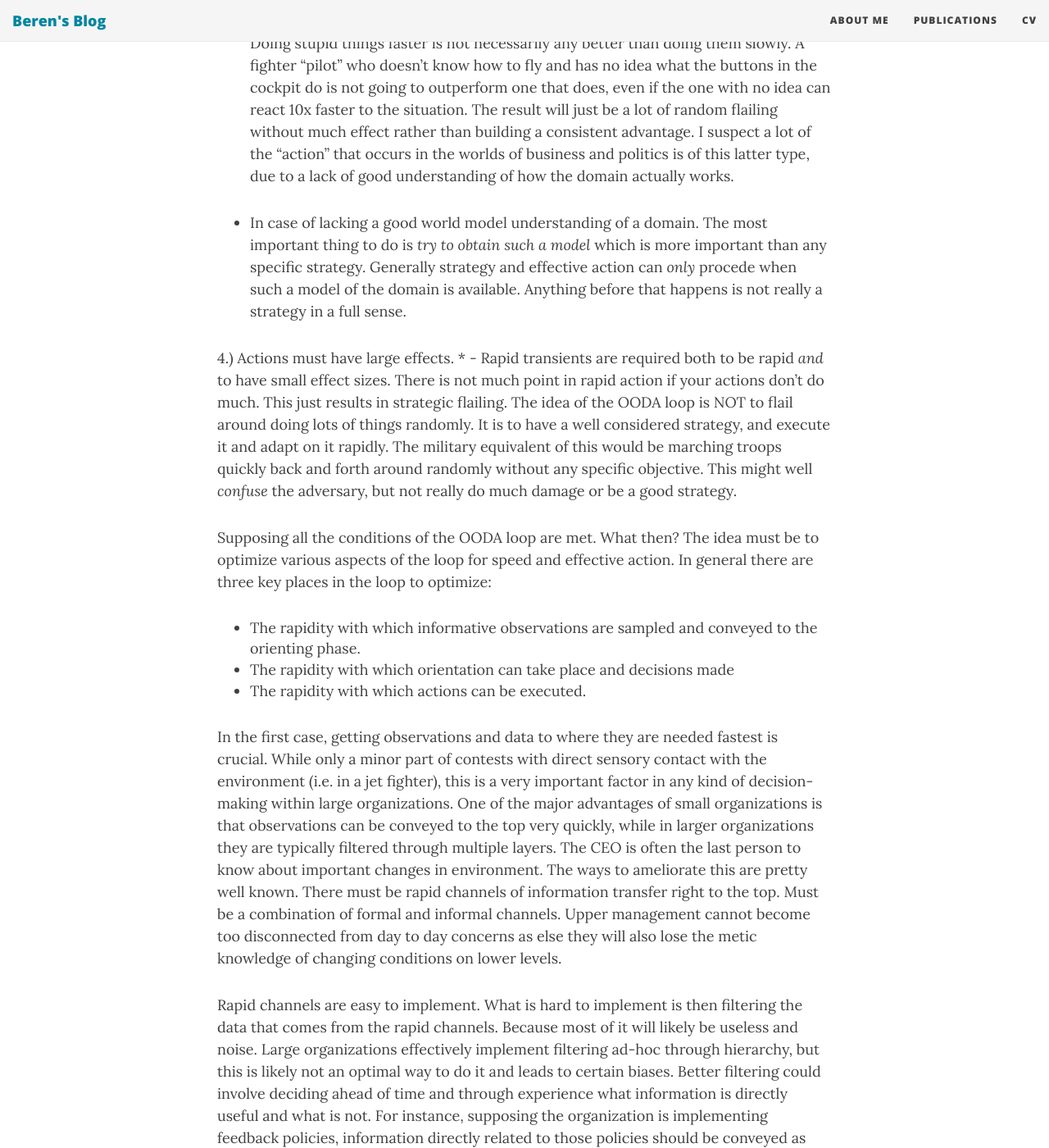
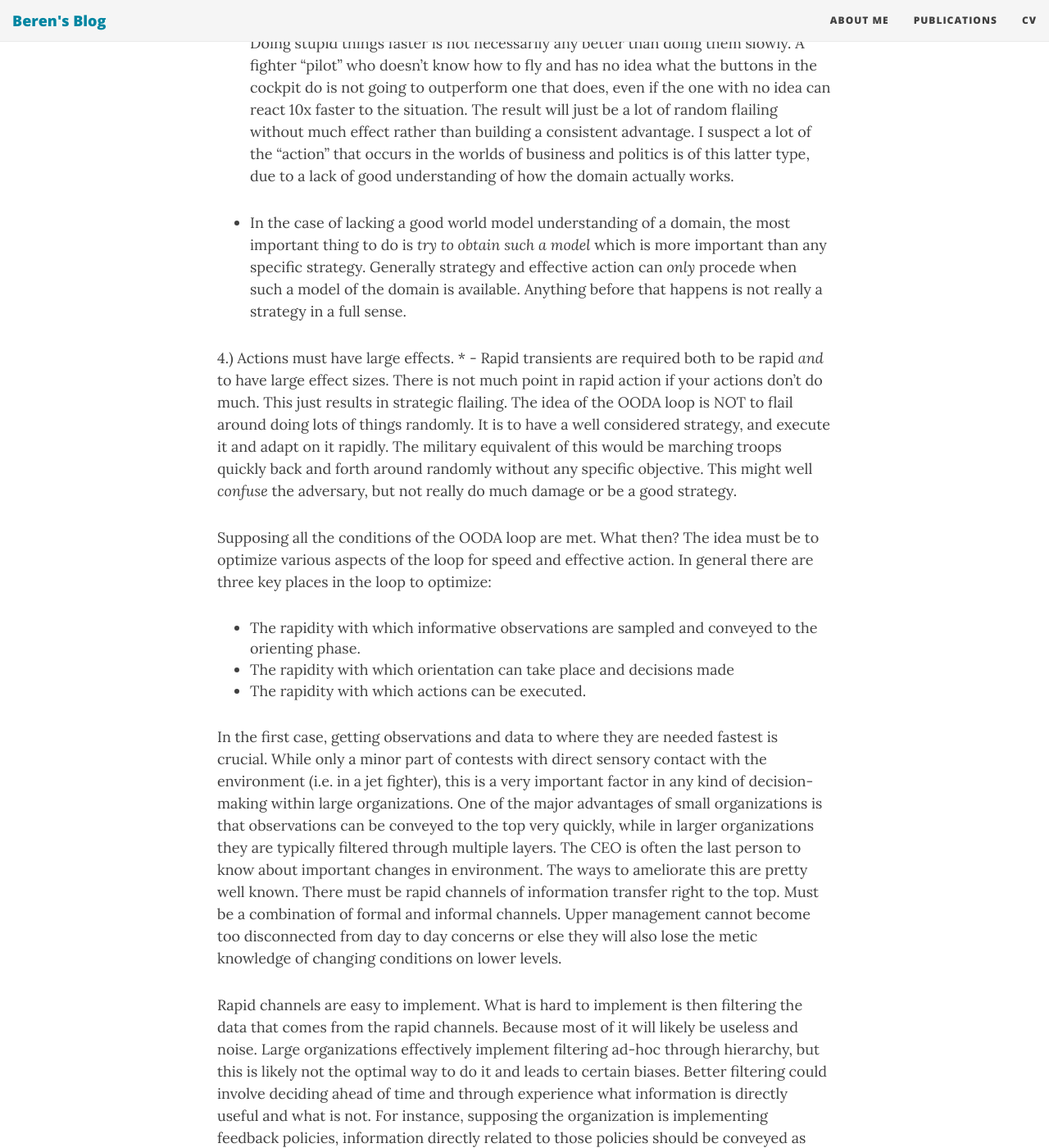
Before and after one commit to BerenMillidge/BerenMillidge.github.io, a Jekyll site: the page built from _posts/2019-12-13-Initial-Thoughts-On-Boyd.md, in a window 1280 px wide and 1400 px high, scrolled down 2479 px. Shown: the whole window at 82% size. Built offline with Jekyll 4.4.1, drawn with Linux system fonts in a browser that asks for light colours; nearby versions of some CDN libraries; some of the changed text lies outside the part shown.

Commit message:
fixes and rewording for clarity

```diff
--- a/_posts/2019-12-13-Initial-Thoughts-On-Boyd.md
+++ b/_posts/2019-12-13-Initial-Thoughts-On-Boyd.md
@@ -24,29 +24,29 @@
   - This is necessary because the OODA loop theory requires a single or a couple of distinguished adversaries. If there are a large number of players, for instance in financial markets, then each player is not really orienting on what you specifically are doing, but to what some aggregate of activity over all players are doing. This does not mean that rapid orientation and action are not useful in this scenario, they very definitely are. Being able to act on new information faster than other market participants is a *huge* advantage, but it removes the compounding effect of the OODA loop. Your adversaries orientation ability is not progressively destroyed by your faster cycling within the loop. The benefits are constant rather than cascading.
 
  3.) A good model of strategic game is known to all participants; downstream effects of actions are predictable.
-  - the OODA loop is only effective *uf* a solid dynamics model of the world is known beforehand, and so are the effects of actions. It is impossible to really formulate any kind of strategy
+  - the OODA loop is only effective *if* a solid dynamics model of the world is known beforehand, and so are the effects of actions. It is impossible to really formulate any kind of strategy
   without this kind of knowledge and understanding of your domain. Doing stupid things faster is not necessarily any better than doing them slowly. A fighter "pilot" who doesn't know how to fly and has no idea what the buttons in the cockpit do is not going to outperform one that does, even if the one with no idea can react 10x faster to the situation. The result will just be a lot of random flailing without much effect rather than building a consistent advantage. I suspect a lot of the "action" that occurs in the worlds of business and politics is of this latter type, due to a lack of good understanding of how the domain actually works.
 
-  - In case of lacking a good world model understanding of a domain. The most important thing to do is *try to obtain such a model* which is more important than any specific strategy. Generally strategy and effective action can *only* procede when such a model of the domain is available. Anything before that happens is not really a strategy in a full sense.
+  - In the case of lacking a good world model understanding of a domain, the most important thing to do is *try to obtain such a model* which is more important than any specific strategy. Generally strategy and effective action can *only* procede when such a model of the domain is available. Anything before that happens is not really a strategy in a full sense.
 
   4.) Actions must have large effects.
-    * - Rapid transients are required both to be rapid *and* to have small effect sizes. There is not much point in rapid action if your actions don't do much. This just results in strategic flailing. The idea of the OODA loop is NOT to flail around doing lots of things randomly. It is to have a well considered strategy, and execute it and adapt on it rapidly. The military equivalent of this would be marching troops quickly back and forth around randomly without any specific objective. This might well *confuse* the adversary, but not really do much damage or be a good strategy.
+    * - Rapid transients are required both to be rapid *and* to have large effect sizes. There is not much point in rapid action if your actions don't do much. This just results in strategic flailing. The idea of the OODA loop is NOT to flail around doing lots of things randomly. It is to have a well considered strategy, and execute it and adapt on it rapidly. The military equivalent of this would be marching troops quickly back and forth around randomly without any specific objective. This might well *confuse* the adversary, but not really do much damage or be a good strategy.
 
 Supposing all the conditions of the OODA loop are met. What then? The idea must be to optimize various aspects of the loop for speed and effective action. In general there are three key places in the loop to optimize:
  *  The rapidity with which informative observations are sampled and conveyed to the orienting phase.
  *  The rapidity with which orientation can take place and decisions made
  *  The rapidity with which actions can be executed.
 
- In the first case, getting observations and data to where they are needed fastest is crucial. While only a minor part of contests with direct sensory contact with the environment (i.e. in a jet fighter), this is a very important factor in any kind of decision-making within large organizations. One of the major advantages of small organizations is that observations can be conveyed to the top very quickly, while in larger organizations they are typically filtered through multiple layers. The CEO is often the last person to know about important changes in environment. The ways to ameliorate this are pretty well known. There must be rapid channels of information transfer right to the top. Must be a combination of formal and informal channels. Upper management cannot become too disconnected from day to day concerns as else they will also lose the metic knowledge of changing conditions on lower levels.
+ In the first case, getting observations and data to where they are needed fastest is crucial. While only a minor part of contests with direct sensory contact with the environment (i.e. in a jet fighter), this is a very important factor in any kind of decision-making within large organizations. One of the major advantages of small organizations is that observations can be conveyed to the top very quickly, while in larger organizations they are typically filtered through multiple layers. The CEO is often the last person to know about important changes in environment. The ways to ameliorate this are pretty well known. There must be rapid channels of information transfer right to the top. Must be a combination of formal and informal channels. Upper management cannot become too disconnected from day to day concerns or else they will also lose the metic knowledge of changing conditions on lower levels.
 
- Rapid channels are easy to implement. What is hard to implement is then filtering the data that comes from the rapid channels. Because most of it will likely be useless and noise. Large organizations effectively implement filtering ad-hoc through hierarchy, but this is likely not an optimal way to do it and leads to certain biases. Better filtering could involve deciding ahead of time and through experience what information is directly useful and what is not. For instance, supposing the organization is implementing feedback policies, information directly related to those policies should be conveyed as rapidly as possible. The issue will be preserving the kind of inofficial "gut feelings" or metic knowledge of workers on the edges upwards, which are often wooly and hard to quantify and don't sound official but are often the most valuable indications of how things are going. (Feedback policies are an interesting question. Very few strategies seem to have any sort of integral or derivative component in them and are entirely based on proportional control. PI or PID strategies is likely an interesting area to consider).
+Rapid channels are easy to implement. What is hard to implement is then filtering the data that comes from the rapid channels. Because most of it will likely be useless and noise. Large organizations effectively implement filtering ad-hoc through hierarchy, but this is likely not the optimal way to do it and leads to certain biases. Better filtering could involve deciding ahead of time and through experience what information is directly useful and what is not. For instance, supposing the organization is implementing feedback policies, information directly related to those policies should be conveyed as rapidly as possible. The issue will be preserving the kind of inofficial "gut feelings" or metic knowledge of workers on the edges upwards, which are often woolly and hard to quantify and don't sound official but are often the most valuable indications of how things are going. (Feedback policies are an interesting question. Very few strategies seem to have any sort of integral or derivative component in them and are entirely based on proportional control. PI or PID strategies is likely an interesting area to consider).
 
 The other alternative is to develop automatic tools or thinking tools to allow people at the top to digest larger amounts of information and sift it themselves. This is both a technological, educational, and cognitive challenge but can likely be done with reasonable visualization and modelling tools.
 
- A third alternative in organizations is obviously delegation, which is what Boyd strongly argues for through *aufstragstaktik* -i.e. decentralizing decision making down to the lowest levels in closest contact with the situation. This delegation speeds up observation speed, may or may not speed up orientation (people at lower levels likely have more gut instinct or *fingerspitzengefuhl* while those at the top typically have a greater holistic picture and potentially more experience in general although not in the specific) and also speeds up actions by eliminating communication lag. The issue then is with alignment of multiple independent actors which is another organizational problem to solve.
+ A third alternative in organizations is obviously delegation, which is what Boyd strongly argues for through *aufstragstaktik* -i.e. decentralizing decision making down to the lowest levels in closest contact with the situation. This delegation speeds up observation speed, may or may not speed up orientation (people at lower levels likely have more gut instinct or *fingerspitzengefuhl* while those at the top typically have a greater holistic picture and potentially more experience in general although not in the specifics) and also speeds up actions by eliminating communication lag. The issue then is with alignment of multiple independent actors which is another organizational problem to solve.
 
- In individuals, increasing orientation speed primarily comes from learning a direct and intuitive model of the world. The fastest orientations and actions are intuitive. This likely comes from training and long experience. Technology can also help with this in creating visualizations, interactive models, or other seeing and thinking tools which enable rapid iteration and planning of strategies. Intuition and initiative, underlain by a long period of training and experience is what drives success here. At an organizational level, these factors are critical in the key decision makers, but then there is also the communication time to consider too. The decisions and orientations formed at the top must be transmitted throughout the organization for it to have oriented as a whole. This requires effective and rapid channels of communication. These channels must not be overwhelmingly noisy.
+ In individuals, increasing orientation speed primarily comes from learning a direct and intuitive model of the world. The fastest orientations and actions are intuitive. This likely comes from training and long experience. Technology can also help with this in creating visualizations, interactive models, or other seeing and thinking tools which enable rapid iteration and planning of strategies. Intuition and initiative, underlain by a long period of training and experience is what drives success here. At an organizational level, these factors are critical for the key decision makers, but then there is also the communication time to consider too. The decisions and orientations formed at the top must be transmitted throughout the organization for it to have oriented as a whole. This requires effective and rapid top-down as well as bottom-up channels of communication. These channels must not be overwhelmingly noisy.
 
-The third step is increasing action speed. Action speeds are to some extent intrinsically fixed by the dynamics of the world. In others they are amenable to technogical solutions. Boyd has a great example of where the soviet MIG fighter is more manouverable in simulations than the American fighter, but not in practice simply because the American fighter had power steering while the Soviet fighter did not. This means that the Soviet pilots were unable to reach the theoretical maximum manouverability of their aircraft while the American pilots could get significantly closer to that limit. In terms of organizational dynamics, rapid action is best ensured by trained and experienced personnel and effective communications.
+The third step is increasing action speed. In some domains action speeds are inherently fixed by the dynamics of the world. In others they are amenable to technogical solutions. Boyd has a great example where the soviet MIG fighter is more manouverable in simulations than the American fighter, but not in practice simply because the American fighter had power-steering while the Soviet fighter did not. This means that the Soviet pilots were unable to reach the theoretical maximum manouverability of their aircraft while the American pilots could get significantly closer to that limit. In terms of organizational dynamics, rapid action is best ensured by trained and experienced personnel and effective communications.
 
 These are some initial thoughts on Boyd's work anyhow. May come back to it later.
```
